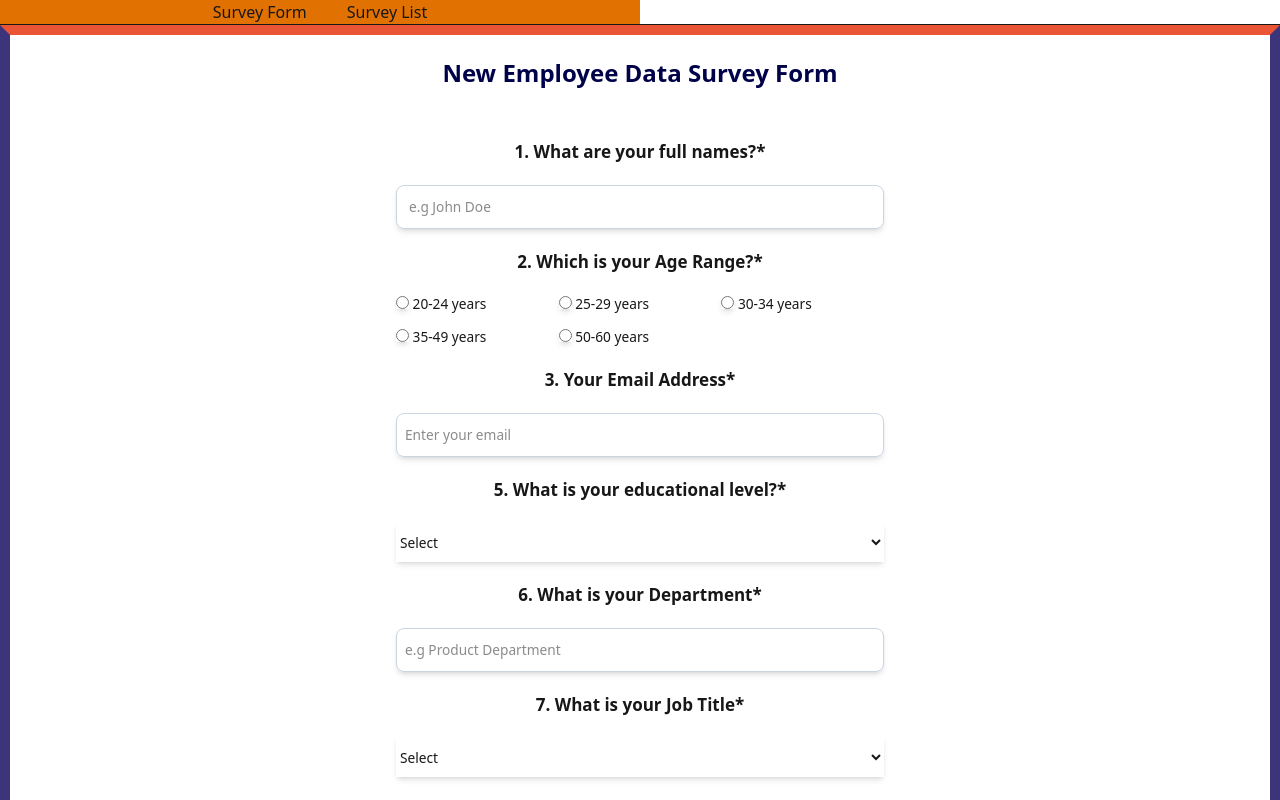
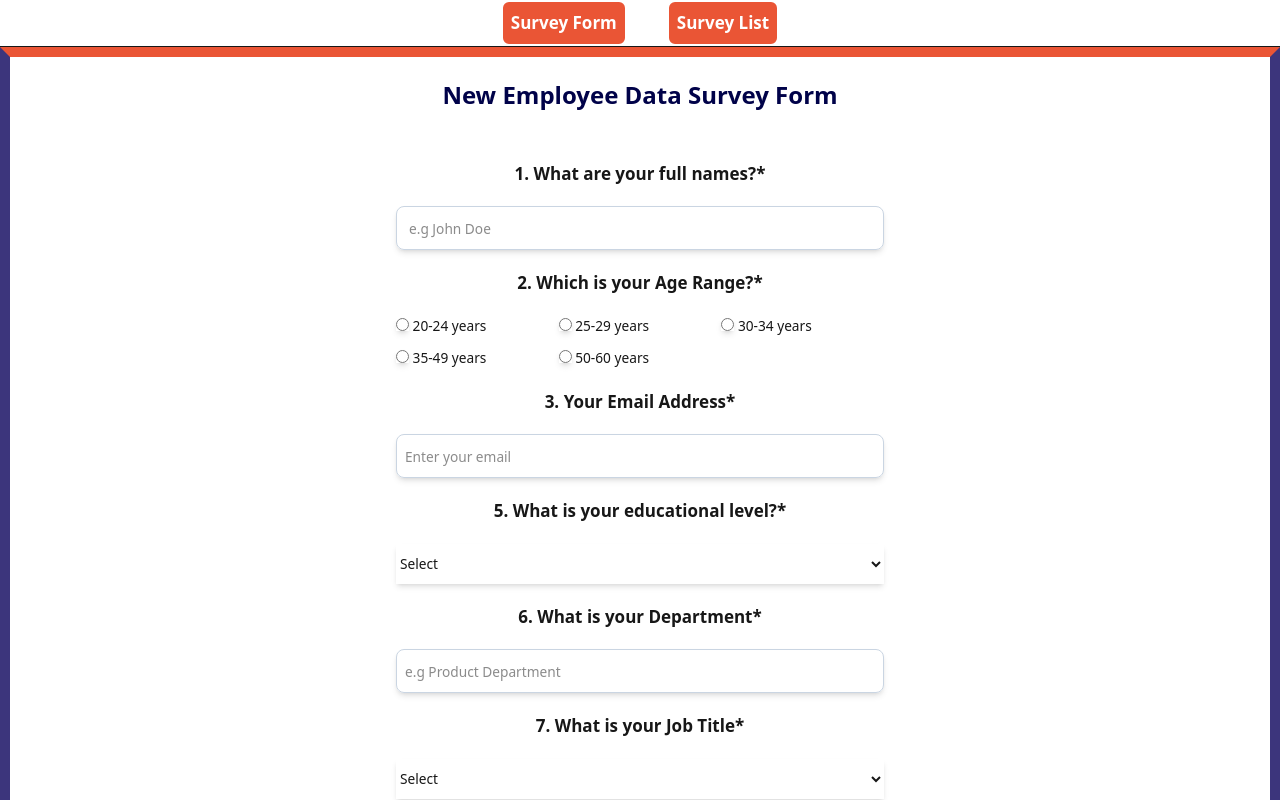
Before and after one commit to stessyenni/surveyform-deploy, a Next.js app: page / in a window 1280 px wide. Shown: the top 800 px of the page. Built offline with nearby package versions, Linux system fonts and the light colour scheme.

Commit message:
new data updates

```diff
--- a/src/app/view/page.jsx
+++ b/src/app/view/page.jsx
@@ -2,7 +2,7 @@ import React from "react";
 
 async function getUsers() {
   try {
-    const response = await fetch("http://localhost:3000/api/survey", {
+    const response = await fetch("/api/survey", {
       cache: "no-store",
     });
     const data = await response.json();
--- a/src/components/header.jsx
+++ b/src/components/header.jsx
@@ -6,13 +6,19 @@ function Header () {
     <div className="Header">
       <nav className="Menu">
         <div>
-          <ul className="w-[50%] bg-amber-600 flex flex-row gap-10 items-center justify-center">
-            <Link className=" hover:bg-amber-400" href="/">
+          <ul className="w-full  text-white font-bold text-[17px] flex flex-row gap-10 items-center justify-center">
+            <Link
+              className="border-2 bg-[#ea5535] p-2 rounded-lg hover:bg-[#3c357c]"
+              href="/"
+            >
               {" "}
               Survey Form
             </Link>
 
-            <Link className=" hover:bg-amber-400" href="/view">
+            <Link
+              className="border-2 bg-[#ea5535] p-2 rounded-lg hover:bg-[#3c357c]"
+              href="/view"
+            >
               {" "}
               Survey List
             </Link>
```
